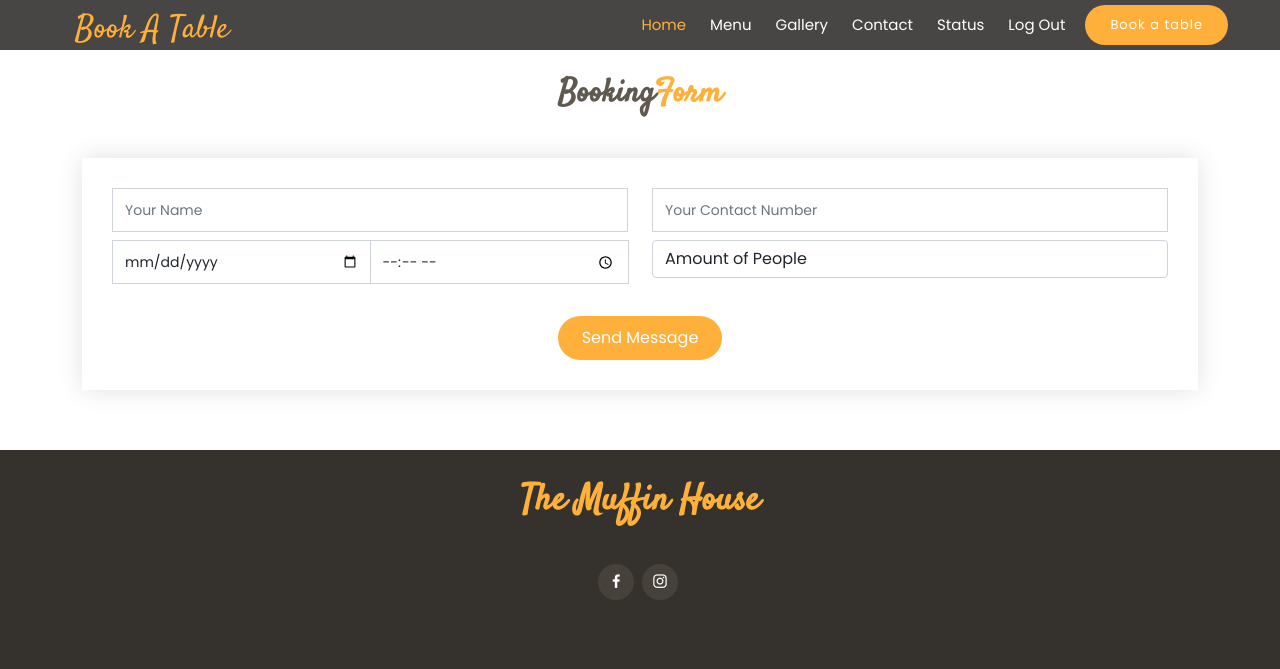
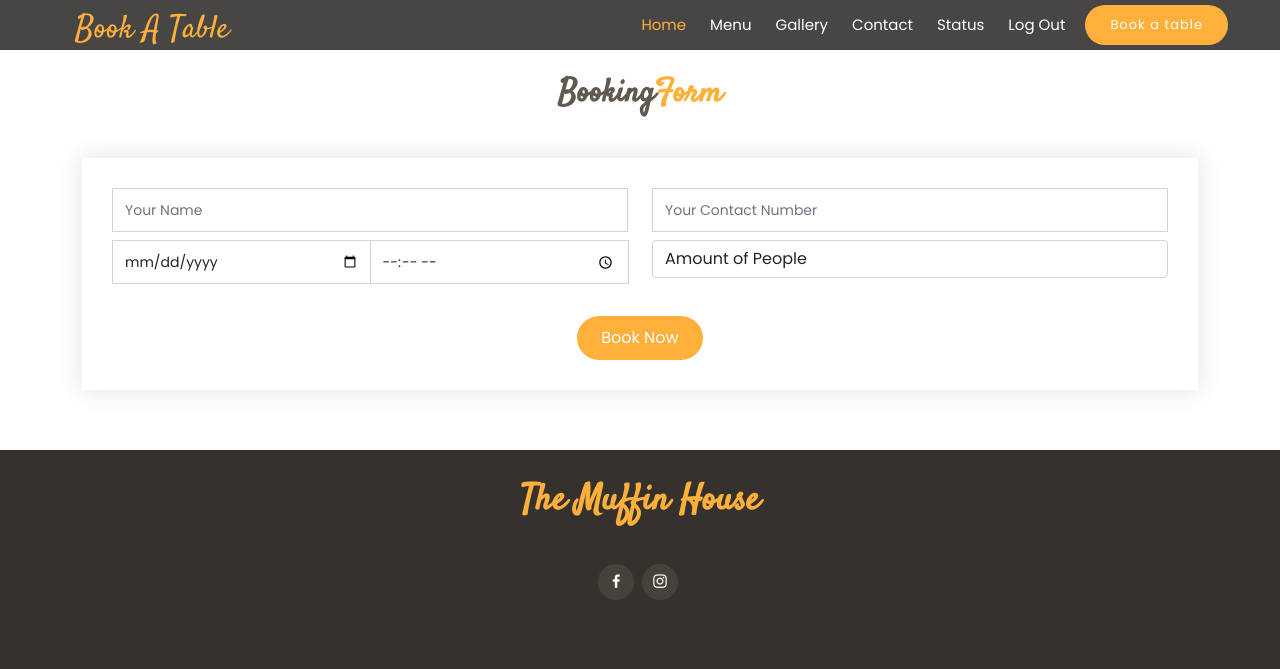
Before and after one commit to likweitan/restaurant-website, a PHP site: page /bookingform.php in a window 1280 px wide. Shown: the top 669 px of the page. Run offline with PHP 8.4, Linux system fonts and the light colour scheme; data that the repository does not hold is empty; some libraries are stand-ins or nearby versions.

Commit message:
Change 'send message' to 'book now'

```diff
--- a/bookingform.php
+++ b/bookingform.php
@@ -164,7 +164,7 @@
             }
             ?>
             </div>
-          <div class="text-center"><button type="submit" name="savecont">Send Message</button></div>
+          <div class="text-center"><button type="submit" name="savecont">Book Now</button></div>
         </form>
       </div>
     </section><!-- End Book A Table Section -->
```
